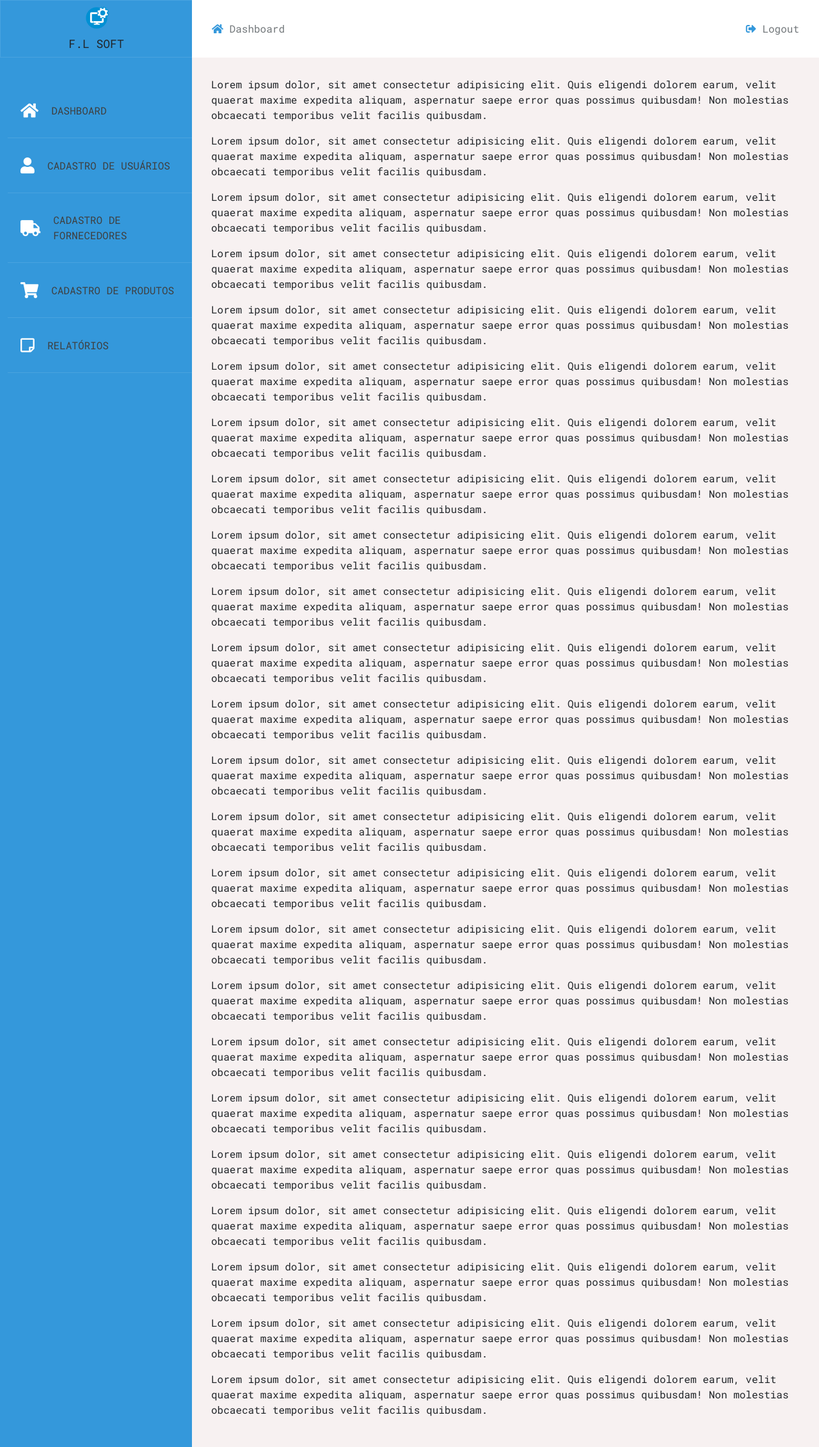
After one commit to oliveiradeflavio/frontend, a PHP site: template flsoft/views/dashboard.html in a window 1280 px wide. The commit adds this page. Shown: the whole page at 64% size. Run offline with PHP 8.4, Linux system fonts and the light colour scheme; the template is opened without the code that fills it, so the values that code supplies are empty.

Commit message:
tela de dashboard em contrução

```diff
--- /dev/null
+++ b/flsoft/css/dashboard.css
@@ -0,0 +1,143 @@
+@import 'reset.css';
+
+.flex-dashboard {
+    display: flex;
+    flex-direction: row;
+    height: 100%;
+    width: 100%;
+
+}
+
+.flex-dashboard header{
+    display: flex;
+    flex-direction: row;
+    align-items: center;
+    justify-content: space-between;
+    height: 90px;
+    background-color: white;
+    padding: 10px 30px;
+    border: 1px solid rgba(255, 255, 255, 0.1);
+}
+
+.flex-dashboard header a {
+    text-decoration: none;
+    color: #72777a;
+}
+
+.flex-dashboard header a > i{
+    color: #3498db;
+}
+
+
+aside {
+    display: block;
+    height: 100%;
+    width: 300px;
+    background-color: #3498db;
+
+}
+
+main{
+    display: block;
+    height: 100%;
+    background-color: rgb(255, 255, 255);
+    width: calc(100% - 300px);
+}
+
+main .main-content{
+    padding: 30px;
+    width: 100%;
+    height: calc(100% - 90px);
+    background-color: #f7f1f1;
+    overflow-y: auto;
+}
+
+/* pernsonalizando barra dentro do main content*/
+.main-content::-webkit-scrollbar-track
+{
+	-webkit-box-shadow: inset 0 0 6px rgba(0,0,0,0.1);
+	background-color: #ffffff;
+	border-radius:  8px;
+}
+
+.main-content::-webkit-scrollbar
+{
+	width: 8px;
+	background-color: #ffffff;
+}
+
+.main-content::-webkit-scrollbar-thumb
+{
+	border-radius: 10px;
+	background-image: -webkit-gradient(linear,
+									   left bottom,
+									   left top,
+									   color-stop(0.44, #53b1f0),
+									   color-stop(0.72, #61baf5),
+									   color-stop(0.86, #67bdf7));
+}
+/*fim personalizacao da barra*/
+
+aside .sidebar-title{
+    display: flex;
+    flex-direction: column;
+    justify-content: center ;
+    align-items: center;
+    padding: 10px 30px;
+    height: 90px;
+    border: 1px solid rgba(255, 255, 255, 0.1);
+    border-right: 0px;
+}
+
+aside .sidebar-title img{
+    height: 50px;
+    width: 50px;
+}
+
+aside .sidebar-title h2{
+    font-size: 18px;
+    margin-top: 5px;
+}
+
+.menu{
+    margin-left: -20px;
+    margin-top: 40px;
+}
+
+.menu ul{
+    list-style-type: none;
+
+}
+
+.menu ul li{
+    padding: 30px 20px;
+    width: 100%;
+    display: flex;
+    flex-direction: row;
+    align-items: center;
+    border-bottom: 1px solid rgba(255, 255, 255, 0.1);
+
+}
+
+.menu ul li:hover{
+    border-bottom: 1.5px solid rgba(255, 255, 255, 0.5);
+    transition: 0.25s;
+
+}
+
+.menu ul li i {
+    color: #ffffff;
+    font-size: 25px;
+}
+
+.menu ul li a {
+    color: #3f3f3f;
+    margin-left: 20px;
+    text-decoration: none;
+    text-transform: uppercase;
+}
+
+.menu ul li a:hover {
+    color: #000000;
+    transition: 0.25s;
+}
--- /dev/null
+++ b/flsoft/views/dashboard.html
@@ -0,0 +1,123 @@
+<!DOCTYPE html>
+<html lang="pt-br" dir="ltr">
+  <head>
+    <!--
+  Flávio Oliveira
+  27/03/2021
+  https://github.com/oliveiradeflavio
+   -->
+    <meta charset="utf-8">
+    <title>Dashboard</title>
+    <meta name="viewport" content="width=device-width, initial-scale=1">
+
+    <!-- Bootstrap Css-->
+    <link
+      href="https://cdn.jsdelivr.net/npm/bootstrap@5.0.0-beta3/dist/css/bootstrap.min.css"
+      rel="stylesheet"
+      integrity="sha384-eOJMYsd53ii+scO/bJGFsiCZc+5NDVN2yr8+0RDqr0Ql0h+rP48ckxlpbzKgwra6"
+      crossorigin="anonymous">
+
+    <!--font awesome -->
+    <link rel="stylesheet"
+      href="https://use.fontawesome.com/releases/v5.15.3/css/all.css"
+      integrity="sha384-SZXxX4whJ79/gErwcOYf+zWLeJdY/qpuqC4cAa9rOGUstPomtqpuNWT9wdPEn2fk"
+      crossorigin="anonymous">
+
+    <link rel="stylesheet" href="../css/dashboard.css">
+
+  </head>
+  <body>
+    <div class="flex-dashboard">
+      <aside>
+        <div class="sidebar-title">
+          <img src="../imagens/logo.png" alt="" >
+          <h2>F.L SOFT</h2>
+        </div>
+        <div class="menu">
+          <ul>
+            <li>
+              <i class="fas fa-md fa-home"></i>
+              <a href="#"> Dashboard</a>
+            </li>
+            <li>
+              <i class="fas fa-user"></i>
+              <a href="#">Cadastro de Usuários</a>
+            </li>
+            <li>
+              <i class="fas fa-truck"></i>
+              <a href="#">Cadastro de Fornecedores</a>
+            </li>
+            <li>
+              <i class="fas fa-shopping-cart"></i>
+              <a href="#">Cadastro de Produtos</a>
+            </li>
+            <li>
+              <i class="far fa-sticky-note"></i>
+              <a href="#"> Relatórios</a>
+            </li>
+
+            </li>
+          </ul>
+        </div>
+      </aside>
+      <main>
+        <header>
+          <a href="dashboard.html"><i class="fas fa-md fa-home" ></i> Dashboard</a>
+          <a href="../index.html"><i class="fas fa-md fa-sign-out-alt"></i> Logout</a>
+        </header>
+        <div class="main-content">
+          <p>Lorem ipsum dolor, sit amet consectetur adipisicing elit. Quis eligendi dolorem earum, velit quaerat maxime expedita aliquam,
+            aspernatur saepe error quas possimus quibusdam! Non molestias obcaecati temporibus velit facilis quibusdam.</p>
+            <p>Lorem ipsum dolor, sit amet consectetur adipisicing elit. Quis eligendi dolorem earum, velit quaerat maxime expedita aliquam,
+              aspernatur saepe error quas possimus quibusdam! Non molestias obcaecati temporibus velit facilis quibusdam.</p>
+              <p>Lorem ipsum dolor, sit amet consectetur adipisicing elit. Quis eligendi dolorem earum, velit quaerat maxime expedita aliquam,
+                aspernatur saepe error quas possimus quibusdam! Non molestias obcaecati temporibus velit facilis quibusdam.</p>
+                <p>Lorem ipsum dolor, sit amet consectetur adipisicing elit. Quis eligendi dolorem earum, velit quaerat maxime expedita aliquam,
+                  aspernatur saepe error quas possimus quibusdam! Non molestias obcaecati temporibus velit facilis quibusdam.</p>
+                  <p>Lorem ipsum dolor, sit amet consectetur adipisicing elit. Quis eligendi dolorem earum, velit quaerat maxime expedita aliquam,
+                    aspernatur saepe error quas possimus quibusdam! Non molestias obcaecati temporibus velit facilis quibusdam.</p>
+                    <p>Lorem ipsum dolor, sit amet consectetur adipisicing elit. Quis eligendi dolorem earum, velit quaerat maxime expedita aliquam,
+                      aspernatur saepe error quas possimus quibusdam! Non molestias obcaecati temporibus velit facilis quibusdam.</p>
+                      <p>Lorem ipsum dolor, sit amet consectetur adipisicing elit. Quis eligendi dolorem earum, velit quaerat maxime expedita aliquam,
+                        aspernatur saepe error quas possimus quibusdam! Non molestias obcaecati temporibus velit facilis quibusdam.</p>
+                        <p>Lorem ipsum dolor, sit amet consectetur adipisicing elit. Quis eligendi dolorem earum, velit quaerat maxime expedita aliquam,
+                          aspernatur saepe error quas possimus quibusdam! Non molestias obcaecati temporibus velit facilis quibusdam.</p>
+                          <p>Lorem ipsum dolor, sit amet consectetur adipisicing elit. Quis eligendi dolorem earum, velit quaerat maxime expedita aliquam,
+                            aspernatur saepe error quas possimus quibusdam! Non molestias obcaecati temporibus velit facilis quibusdam.</p>
+                            <p>Lorem ipsum dolor, sit amet consectetur adipisicing elit. Quis eligendi dolorem earum, velit quaerat maxime expedita aliquam,
+                              aspernatur saepe error quas possimus quibusdam! Non molestias obcaecati temporibus velit facilis quibusdam.</p>
+                              <p>Lorem ipsum dolor, sit amet consectetur adipisicing elit. Quis eligendi dolorem earum, velit quaerat maxime expedita aliquam,
+                                aspernatur saepe error quas possimus quibusdam! Non molestias obcaecati temporibus velit facilis quibusdam.</p>
+                                <p>Lorem ipsum dolor, sit amet consectetur adipisicing elit. Quis eligendi dolorem earum, velit quaerat maxime expedita aliquam,
+                                  aspernatur saepe error quas possimus quibusdam! Non molestias obcaecati temporibus velit facilis quibusdam.</p>
+                                  <p>Lorem ipsum dolor, sit amet consectetur adipisicing elit. Quis eligendi dolorem earum, velit quaerat maxime expedita aliquam,
+                                    aspernatur saepe error quas possimus quibusdam! Non molestias obcaecati temporibus velit facilis quibusdam.</p>
+                                    <p>Lorem ipsum dolor, sit amet consectetur adipisicing elit. Quis eligendi dolorem earum, velit quaerat maxime expedita aliquam,
+                                      aspernatur saepe error quas possimus quibusdam! Non molestias obcaecati temporibus velit facilis quibusdam.</p>
+                                      <p>Lorem ipsum dolor, sit amet consectetur adipisicing elit. Quis eligendi dolorem earum, velit quaerat maxime expedita aliquam,
+                                        aspernatur saepe error quas possimus quibusdam! Non molestias obcaecati temporibus velit facilis quibusdam.</p>
+                                        <p>Lorem ipsum dolor, sit amet consectetur adipisicing elit. Quis eligendi dolorem earum, velit quaerat maxime expedita aliquam,
+                                          aspernatur saepe error quas possimus quibusdam! Non molestias obcaecati temporibus velit facilis quibusdam.</p>
+                                          <p>Lorem ipsum dolor, sit amet consectetur adipisicing elit. Quis eligendi dolorem earum, velit quaerat maxime expedita aliquam,
+                                            aspernatur saepe error quas possimus quibusdam! Non molestias obcaecati temporibus velit facilis quibusdam.</p>
+                                            <p>Lorem ipsum dolor, sit amet consectetur adipisicing elit. Quis eligendi dolorem earum, velit quaerat maxime expedita aliquam,
+                                              aspernatur saepe error quas possimus quibusdam! Non molestias obcaecati temporibus velit facilis quibusdam.</p>
+                                              <p>Lorem ipsum dolor, sit amet consectetur adipisicing elit. Quis eligendi dolorem earum, velit quaerat maxime expedita aliquam,
+                                                aspernatur saepe error quas possimus quibusdam! Non molestias obcaecati temporibus velit facilis quibusdam.</p>
+                                                <p>Lorem ipsum dolor, sit amet consectetur adipisicing elit. Quis eligendi dolorem earum, velit quaerat maxime expedita aliquam,
+                                                  aspernatur saepe error quas possimus quibusdam! Non molestias obcaecati temporibus velit facilis quibusdam.</p>
+                                                  <p>Lorem ipsum dolor, sit amet consectetur adipisicing elit. Quis eligendi dolorem earum, velit quaerat maxime expedita aliquam,
+                                                    aspernatur saepe error quas possimus quibusdam! Non molestias obcaecati temporibus velit facilis quibusdam.</p>
+                                                    <p>Lorem ipsum dolor, sit amet consectetur adipisicing elit. Quis eligendi dolorem earum, velit quaerat maxime expedita aliquam,
+                                                      aspernatur saepe error quas possimus quibusdam! Non molestias obcaecati temporibus velit facilis quibusdam.</p>
+                                                      <p>Lorem ipsum dolor, sit amet consectetur adipisicing elit. Quis eligendi dolorem earum, velit quaerat maxime expedita aliquam,
+                                                        aspernatur saepe error quas possimus quibusdam! Non molestias obcaecati temporibus velit facilis quibusdam.</p>
+                                                        <p>Lorem ipsum dolor, sit amet consectetur adipisicing elit. Quis eligendi dolorem earum, velit quaerat maxime expedita aliquam,
+                                                          aspernatur saepe error quas possimus quibusdam! Non molestias obcaecati temporibus velit facilis quibusdam.</p>
+
+
+        </div>
+      </main>
+    </div>
+  </body>
+</html>
--- a/flsoft/esqueciSenha.html
+++ b/flsoft/views/esqueciSenha.html
@@ -17,7 +17,7 @@
     <link rel="stylesheet" href="https://use.fontawesome.com/releases/v5.15.3/css/all.css" integrity="sha384-SZXxX4whJ79/gErwcOYf+zWLeJdY/qpuqC4cAa9rOGUstPomtqpuNWT9wdPEn2fk" crossorigin="anonymous">
 
     <!-- css personzalido esqueciSenha -->
-    <link rel="stylesheet" href="css/estiloRecuperaSenha.css">
+    <link rel="stylesheet" href="../css/estiloRecuperaSenha.css">
 
   </head>
   <body>
```
Also changed, not shown: flsoft/css/estiloLogin.css (+35 -1 lines), flsoft/dashboard.html (deleted, +0 -26 lines), flsoft/index.html (+19 -11 lines), flsoft/imagens/logo.png (added), flsoft/views/enviaRecuperacaoSenha.php (line endings or trailing spaces).
